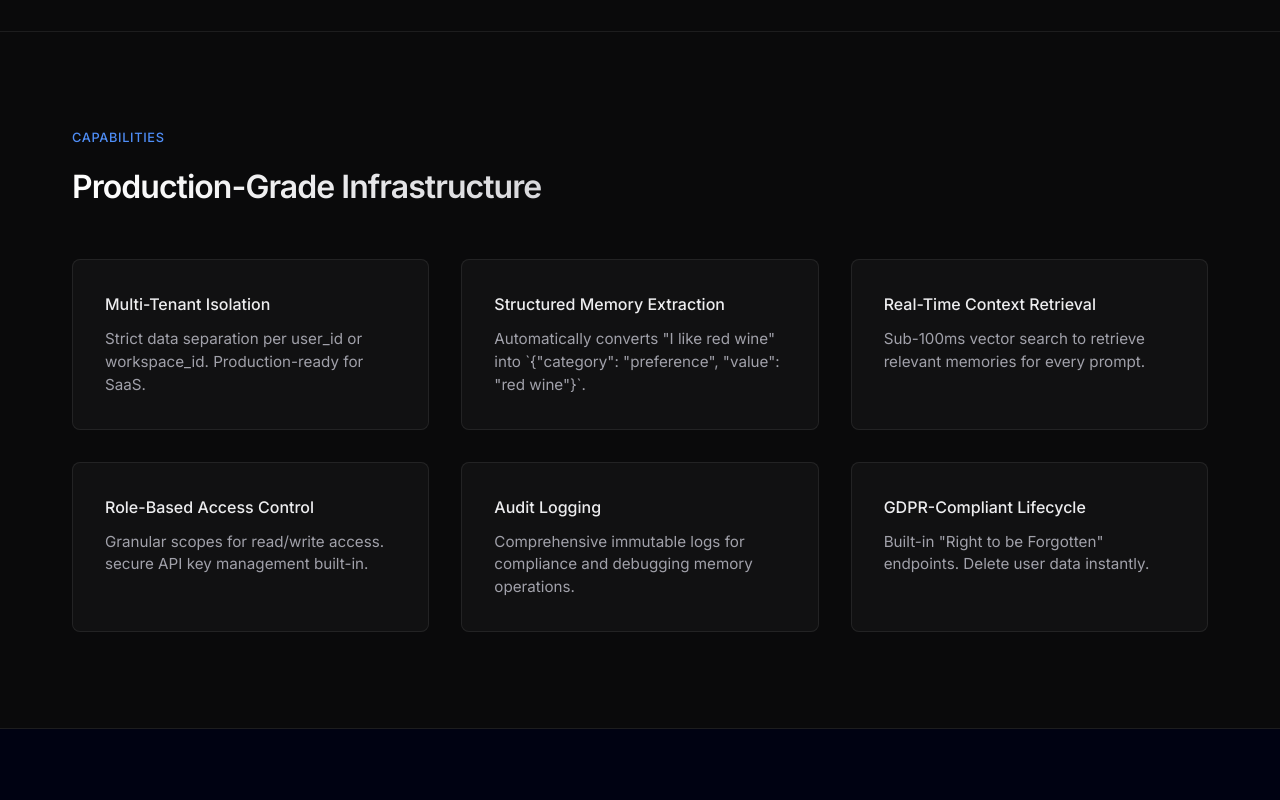
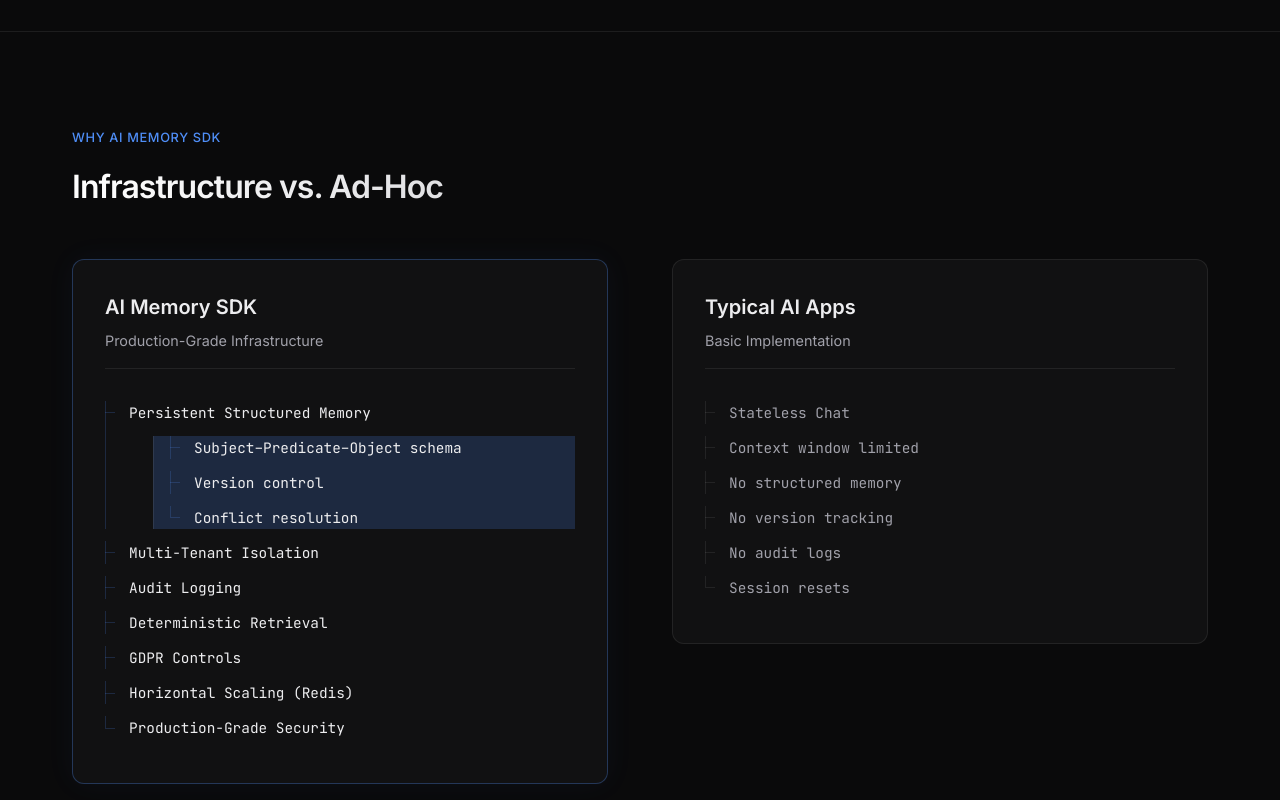
Before and after one commit to Dhanush0792/ai-memory-sdk, a plain HTML site: page frontend/index.html in a window 1280 px wide. Shown: the part 1200-2000 px from the top of the page. Drawn offline with Linux system fonts and the light colour scheme.

Commit message:
fix: explicit public schema qual & frontend updates

```diff
--- a/frontend/index.html
+++ b/frontend/index.html
@@ -65,12 +65,12 @@
         </section>
 
         <!-- 2. HOW IT WORKS (Architecture) -->
-        <section id="how-it-works" class="section">
+        <section id="how-it-works" class="section animate-on-scroll">
             <div class="container">
                 <h2 class="section-badge">Architecture</h2>
                 <h3 class="section-title">System Flow</h3>
 
-                <div class="architecture-diagram">
+                <div class="architecture-diagram animate-on-scroll">
                     <div class="arch-node">User Input</div>
                     <div class="arch-arrow">→</div>
                     <div class="arch-node">AI App</div>
@@ -81,22 +81,22 @@
                 </div>
 
                 <div class="arch-steps">
-                    <div class="step-card">
+                    <div class="step-card animate-on-scroll">
                         <span class="step-num">01</span>
                         <h4>Extraction</h4>
                         <p>LLM-powered extraction logic identifies facts and preferences from unstructured text.</p>
                     </div>
-                    <div class="step-card">
+                    <div class="step-card animate-on-scroll">
                         <span class="step-num">02</span>
                         <h4>Persistence</h4>
                         <p>Structured data is stored with vector embeddings and metadata in PostgreSQL.</p>
                     </div>
-                    <div class="step-card">
+                    <div class="step-card animate-on-scroll">
                         <span class="step-num">03</span>
                         <h4>Retrieval</h4>
                         <p>Semantic search + time-weighted retrieval fetches relevant context.</p>
                     </div>
-                    <div class="step-card">
+                    <div class="step-card animate-on-scroll">
                         <span class="step-num">04</span>
                         <h4>Injection</h4>
                         <p>Context is injected into the prompt before the final LLM generation.</p>
@@ -105,37 +105,51 @@
             </div>
         </section>
 
-        <!-- 3. CORE FEATURES -->
-        <section id="features" class="section">
+        <!-- 3. COMPARISON (Why AI Memory SDK) -->
+        <section id="features" class="section animate-on-scroll">
             <div class="container">
-                <h2 class="section-badge">Capabilities</h2>
-                <h3 class="section-title">Production-Grade Infrastructure</h3>
+                <h2 class="section-badge">Why AI Memory SDK</h2>
+                <h3 class="section-title">Infrastructure vs. Ad-Hoc</h3>
 
-                <div class="features-grid">
-                    <div class="feature-card">
-                        <h4>Multi-Tenant Isolation</h4>
-                        <p>Strict data separation per user_id or workspace_id. Production-ready for SaaS.</p>
+                <div class="features-tree">
+                    <!-- LEFT SIDE: AI Memory SDK -->
+                    <div class="tree-col primary animate-on-scroll">
+                        <div class="tree-header">
+                            <h4>AI Memory SDK</h4>
+                            <p>Production-Grade Infrastructure</p>
+                        </div>
+                        <ul class="tree-list">
+                            <li class="tree-item">
+                                Persistent Structured Memory
+                                <ul class="tree-list tree-nested">
+                                    <li class="tree-item">Subject–Predicate–Object schema</li>
+                                    <li class="tree-item">Version control</li>
+                                    <li class="tree-item">Conflict resolution</li>
+                                </ul>
+                            </li>
+                            <li class="tree-item">Multi-Tenant Isolation</li>
+                            <li class="tree-item">Audit Logging</li>
+                            <li class="tree-item">Deterministic Retrieval</li>
+                            <li class="tree-item">GDPR Controls</li>
+                            <li class="tree-item">Horizontal Scaling (Redis)</li>
+                            <li class="tree-item">Production-Grade Security</li>
+                        </ul>
                     </div>
-                    <div class="feature-card">
-                        <h4>Structured Memory Extraction</h4>
-                        <p>Automatically converts "I like red wine" into `{"category": "preference", "value": "red
-                            wine"}`.</p>
-                    </div>
-                    <div class="feature-card">
-                        <h4>Real-Time Context Retrieval</h4>
-                        <p>Sub-100ms vector search to retrieve relevant memories for every prompt.</p>
-                    </div>
-                    <div class="feature-card">
-                        <h4>Role-Based Access Control</h4>
-                        <p>Granular scopes for read/write access. secure API key management built-in.</p>
-                    </div>
-                    <div class="feature-card">
-                        <h4>Audit Logging</h4>
-                        <p>Comprehensive immutable logs for compliance and debugging memory operations.</p>
-                    </div>
-                    <div class="feature-card">
-                        <h4>GDPR-Compliant Lifecycle</h4>
-                        <p>Built-in "Right to be Forgotten" endpoints. Delete user data instantly.</p>
+
+                    <!-- RIGHT SIDE: Typical AI Apps -->
+                    <div class="tree-col animate-on-scroll">
+                        <div class="tree-header">
+                            <h4>Typical AI Apps</h4>
+                            <p>Basic Implementation</p>
+                        </div>
+                        <ul class="tree-list">
+                            <li class="tree-item">Stateless Chat</li>
+                            <li class="tree-item">Context window limited</li>
+                            <li class="tree-item">No structured memory</li>
+                            <li class="tree-item">No version tracking</li>
+                            <li class="tree-item">No audit logs</li>
+                            <li class="tree-item">Session resets</li>
+                        </ul>
                     </div>
                 </div>
             </div>
--- a/frontend/static/css/style.css
+++ b/frontend/static/css/style.css
@@ -320,36 +320,110 @@ body {
     line-height: 1.6;
 }
 
-/* Features Grid */
-.features-grid {
+/* Features Tree Comparison */
+.features-tree {
     display: grid;
-    grid-template-columns: repeat(3, 1fr);
-    gap: 2rem;
+    grid-template-columns: 1fr 1fr;
+    gap: 4rem;
+    align-items: flex-start;
 }
 
-.feature-card {
+.tree-col {
     padding: 2rem;
+    border-radius: 12px;
+    background: var(--bg-panel);
     border: 1px solid var(--border-subtle);
-    border-radius: 8px;
-    background: var(--bg-panel);
-    transition: transform 0.2s ease, box-shadow 0.2s ease;
 }
 
-.feature-card:hover {
-    transform: translateY(-2px);
-    box-shadow: 0 10px 30px rgba(0, 0, 0, 0.2);
-    border-color: rgba(255, 255, 255, 0.12);
+.tree-col.primary {
+    border-color: rgba(79, 142, 247, 0.3);
+    box-shadow: 0 0 30px rgba(79, 142, 247, 0.05);
 }
 
-.feature-card h4 {
-    margin-bottom: 0.75rem;
-    color: var(--text-primary);
-    font-weight: 500;
+.tree-header {
+    margin-bottom: 2rem;
+    padding-bottom: 1rem;
+    border-bottom: 1px solid var(--border-subtle);
 }
 
-.feature-card p {
-    font-size: 0.95rem;
+.tree-header h4 {
+    font-size: 1.25rem;
+    font-weight: 600;
+    color: var(--text-primary);
+    margin-bottom: 0.5rem;
+}
+
+.tree-header p {
+    font-size: 0.9rem;
     color: var(--text-secondary);
+}
+
+.tree-list {
+    list-style: none;
+    font-family: var(--font-mono);
+    font-size: 0.9rem;
+    color: var(--text-secondary);
+}
+
+.tree-item {
+    position: relative;
+    padding-left: 1.5rem;
+    margin-bottom: 0.75rem;
+    line-height: 1.6;
+}
+
+.tree-item::before {
+    content: "";
+    position: absolute;
+    left: 0;
+    top: 0;
+    bottom: 0;
+    width: 1px;
+    background: var(--border-subtle);
+}
+
+.tree-item::after {
+    content: "";
+    position: absolute;
+    left: 0;
+    top: 0.8em;
+    width: 10px;
+    height: 1px;
+    background: var(--border-subtle);
+}
+
+.tree-item:last-child::before {
+    height: 0.8em;
+}
+
+.tree-nested {
+    margin-left: 1.5rem;
+    margin-top: 0.75rem;
+    padding-left: 1rem;
+    border-left: 1px solid var(--border-subtle);
+}
+
+.primary .tree-item {
+    color: var(--text-primary);
+}
+
+.primary .tree-item::before,
+.primary .tree-item::after,
+.primary .tree-nested {
+    background: rgba(79, 142, 247, 0.2);
+}
+
+/* Scroll Animation Classes */
+.animate-on-scroll {
+    opacity: 0;
+    transform: translateY(20px);
+    transition: opacity 0.6s ease-out, transform 0.6s ease-out;
+    will-change: opacity, transform;
+}
+
+.animate-on-scroll.visible {
+    opacity: 1;
+    transform: translateY(0);
 }
 
 /* Use Cases */
@@ -601,7 +675,7 @@ footer {
     }
 
     .arch-steps,
-    .features-grid,
+    .features-tree,
     .tech-grid,
     .use-cases-list {
         grid-template-columns: 1fr;
--- a/frontend/static/js/app.js
+++ b/frontend/static/js/app.js
@@ -54,33 +54,16 @@ llm.generate(
     });
 
     // Intersection Observer for fade-in animations
-    const observerOptions = {
-        threshold: 0.1
-    };
-
-    const observer = new IntersectionObserver((entries) => {
+    const observer = new IntersectionObserver((entries, observer) => {
         entries.forEach(entry => {
             if (entry.isIntersecting) {
-                entry.target.classList.add('visible');
-                observer.unobserve(entry.target);
+                entry.target.classList.add("visible");
+                observer.unobserve(entry.target); // critical
             }
         });
-    }, observerOptions);
+    }, { threshold: 0.2 });
 
-    document.querySelectorAll('.section, .feature-card, .step-card').forEach(el => {
-        el.style.opacity = '0';
-        el.style.transform = 'translateY(20px)';
-        el.style.transition = 'opacity 0.6s ease-out, transform 0.6s ease-out';
+    document.querySelectorAll(".animate-on-scroll").forEach(el => {
         observer.observe(el);
     });
-
-    // Add visible class styling
-    const style = document.createElement('style');
-    style.innerHTML = `
-        .visible {
-            opacity: 1 !important;
-            transform: translateY(0) !important;
-        }
-    `;
-    document.head.appendChild(style);
 });
```
Also changed, not shown: 1 other file.
